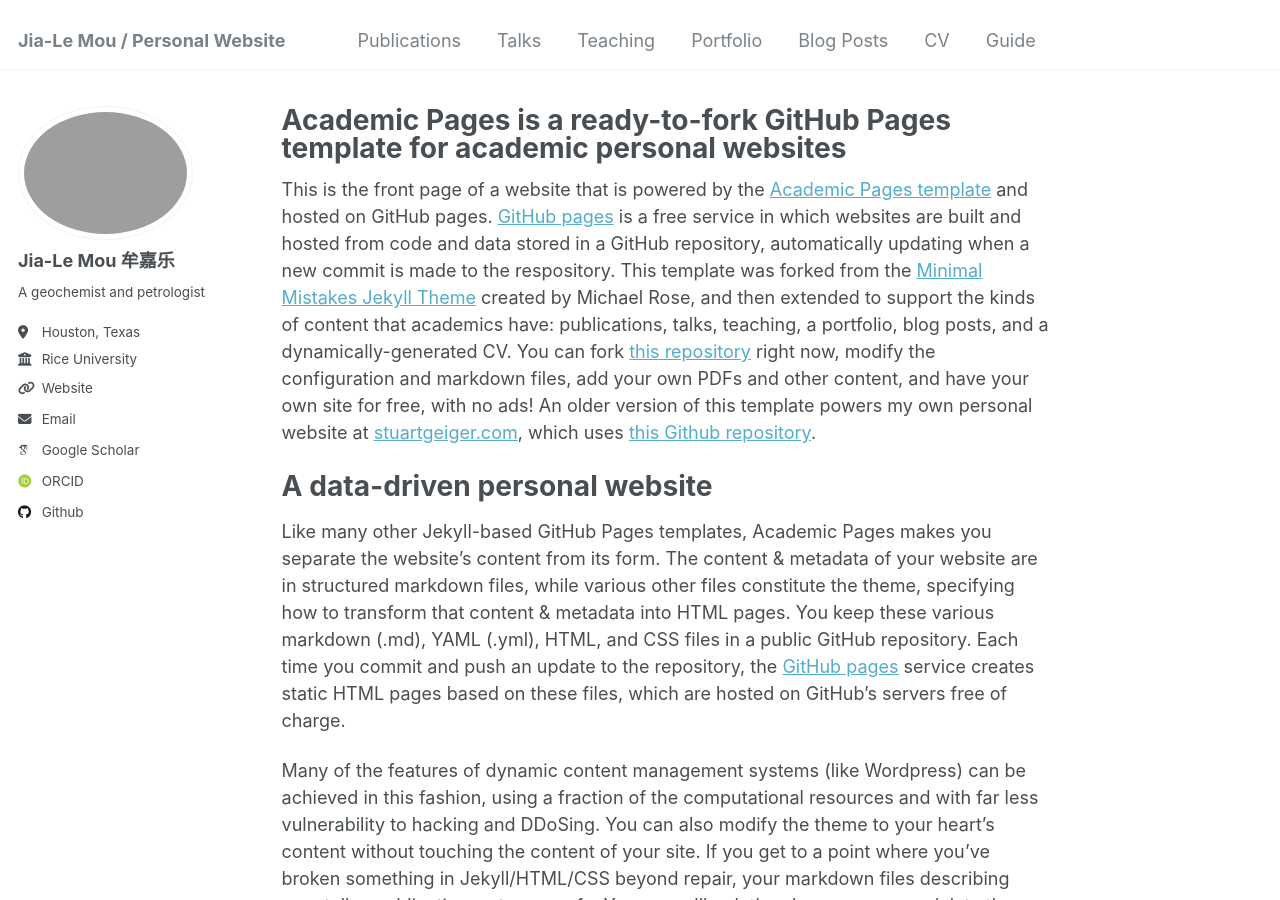
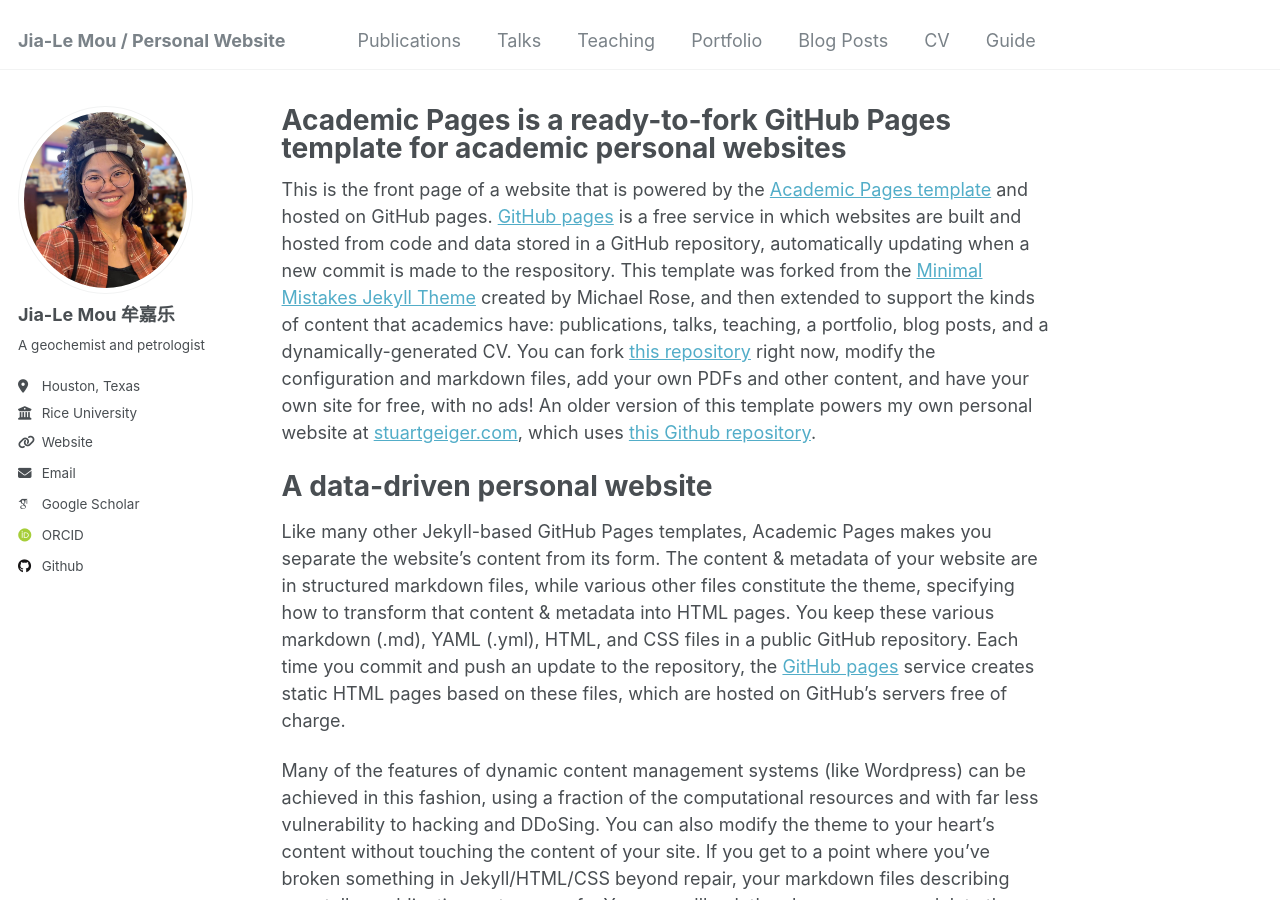
Before and after one commit to Mou-Jia-Le/Mou-Jia-Le.github.io, a Jekyll site: the page built from _pages/about.md, in a window 1280 px wide and 900 px high. Built offline with Jekyll 4.4.1, drawn with Linux system fonts in a browser that asks for light colours; some web fonts are replaced.

Commit message:
Update _config.yml

```diff
--- a/_config.yml
+++ b/_config.yml
@@ -21,7 +21,7 @@ repository               : "Mou-Jia-Le/Mou-Jia-Le.github.io"
 #               Additional customization can be done by editing /_includes/author-profile.html
 author:
   # Biographic information
-  avatar           : "PW.png"
+  avatar           : "profile.jpg"
   name             : "Jia-Le Mou 牟嘉乐"
   pronouns         : # example: "she/her"
   bio              : "A geochemist and petrologist"
```
